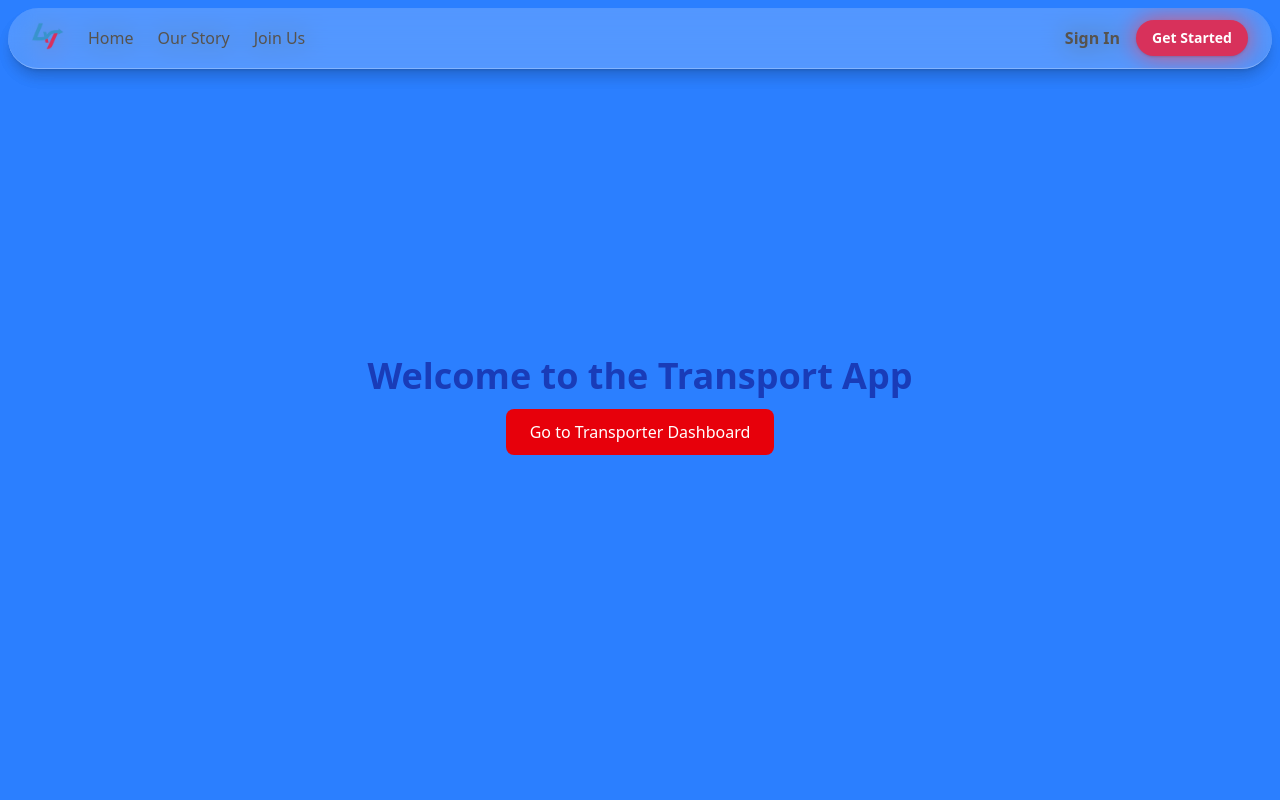
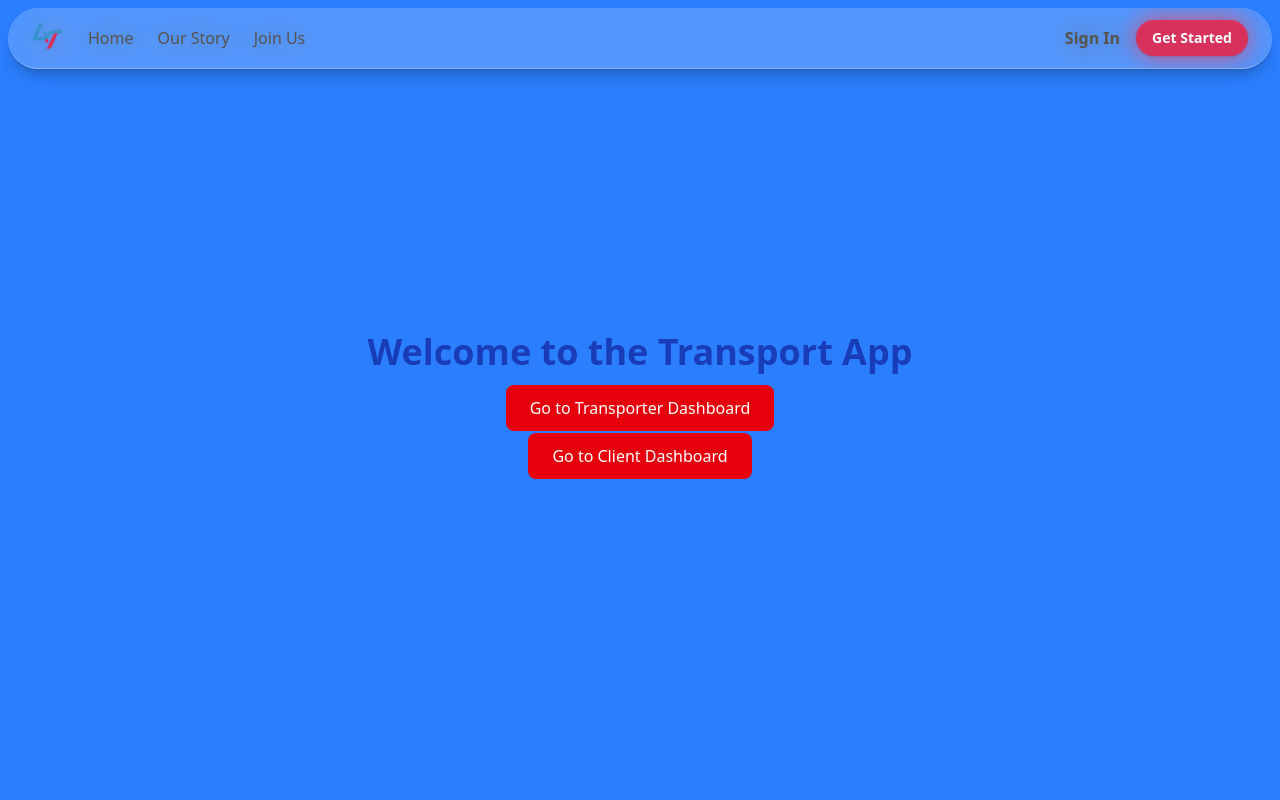
Before and after one commit to Gautam-Kanojiya/ultron-frontend, a React (Vite) app: page / in a window 1280 px wide. Shown: the top 800 px of the page. Built offline with nearby package versions, Linux system fonts and the light colour scheme.

Commit message:
added client dashboard button

```diff
--- a/src/pages/Home.jsx
+++ b/src/pages/Home.jsx
@@ -12,6 +12,14 @@ const Home = () => {
         >
           Go to Transporter Dashboard
         </Link>
+
+        <br /><br />
+        <Link
+          to="/client-dashboard"
+          className="bg-red-600 text-white px-6 py-3 rounded-lg hover:bg-red-700"
+        >
+          Go to Client Dashboard
+        </Link>
       </div>
     </div>
   );
```
